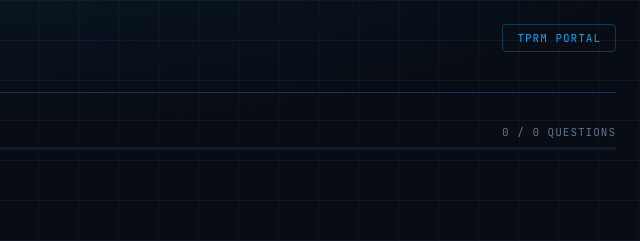
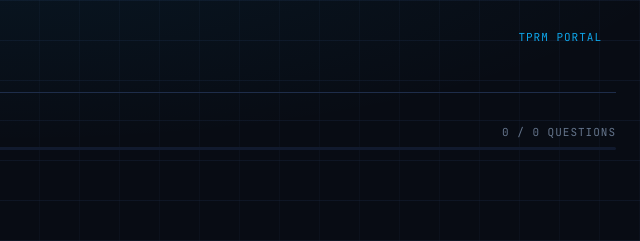
Before and after one commit to ldenis001/third-party-vendor-risk-assessment-lab, a plain HTML site: page dashboard/index.html in a window 1280 px wide. Shown: the top 241 px of the page, 640-1280 px from the left. Drawn offline with Linux system fonts and the light colour scheme.

Commit message:
Update index.html

```diff
--- a/dashboard/index.html
+++ b/dashboard/index.html
@@ -13,7 +13,7 @@ header{display:flex;justify-content:space-between;align-items:flex-start;margin-
 .header-left h1{font-size:22px;font-weight:800;letter-spacing:-0.5px;}
 .header-left h1 span{color:var(--accent);}
 .header-left p{font-family:var(--mono);font-size:11px;color:var(--muted);margin-top:4px;letter-spacing:0.5px;}
-.badge-outline{font-family:var(--mono);font-size:11px;color:var(--accent);border:1px solid rgba(14,165,233,0.3);padding:6px 14px;border-radius:4px;letter-spacing:1px;}
+.badge-outline{font-family:var(--mono);font-size:11px;color:var(--accent);border:1px solid gba(14,165,233,0.3);padding:6px 14px;border-radius:4px;letter-spacing:1px;}
 .progress-header{display:flex;justify-content:space-between;align-items:center;margin-bottom:8px;}
 .progress-label{font-family:var(--mono);font-size:11px;color:var(--muted);letter-spacing:1px;}
 .progress-track{height:3px;background:var(--surface2);border-radius:2px;margin-bottom:32px;overflow:hidden;}
```
